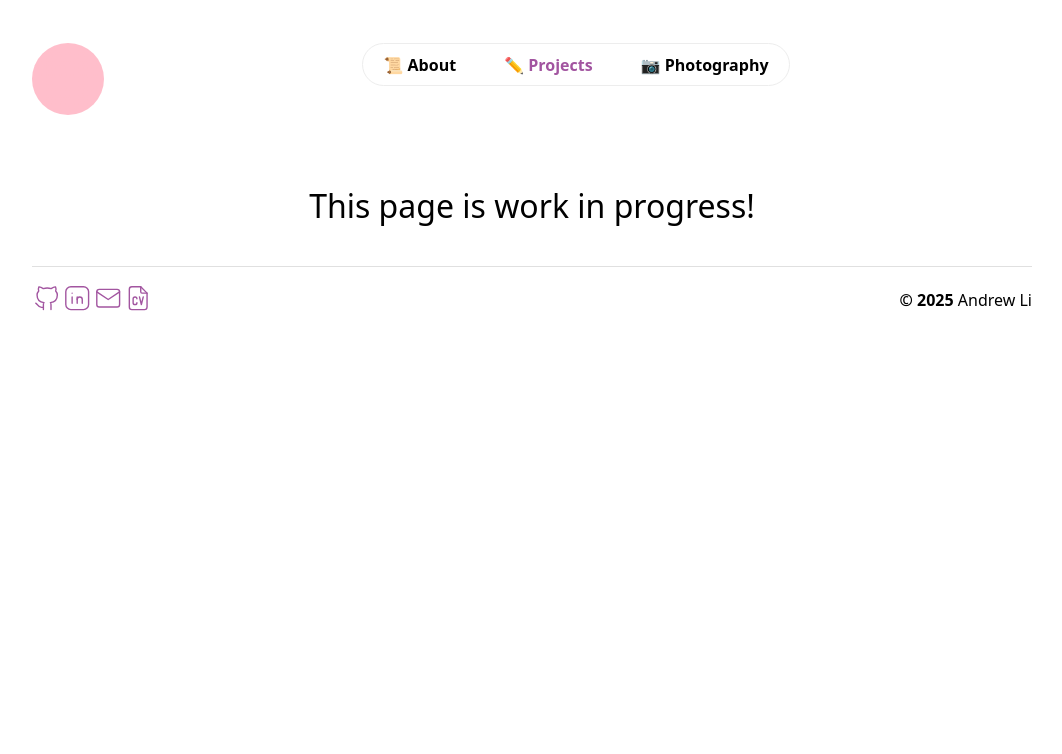
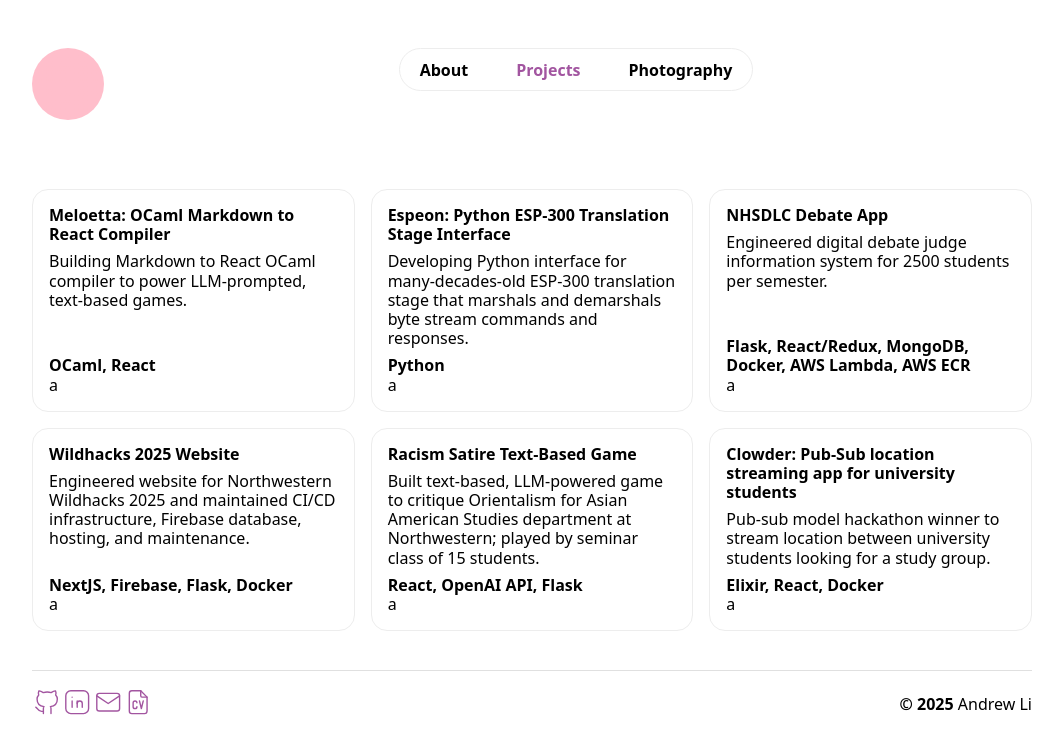
Before and after one commit to andrlime/personal-website, a React (Vite) app: page /projects in a window 1280 px wide. Shown: the top 754 px of the page, without its empty margins (108-1170 px from the left). Built offline with nearby package versions, Linux system fonts and the light colour scheme.

Commit message:
implement projects page

```diff
--- a/src/app.scss
+++ b/src/app.scss
@@ -13,11 +13,11 @@
   border-left: 0.5px solid colors.$border-light;
   border-right: 0.5px solid colors.$border-light;
 
-  padding: 1rem;
+  padding: 2rem;
 
-  width: 100vw;
+  width: 90vw;
   @include breakpoints.sm {
-    padding: 2.7rem;
+    padding: 3rem;
     width: 90vw;
     max-width: 1000px;
   }
--- a/src/data/navigation.ts
+++ b/src/data/navigation.ts
@@ -4,7 +4,7 @@ export interface INavigationItem {
 }
 
 export const NAVIGATION_ITEMS: Array<INavigationItem> = [
-    {text: "📜 About", href: "/about"},
-    {text: "✏️ Projects", href: "/projects"},
-    {text: "📷 Photography", href: "/photos"},
+    {text: "About", href: "/about"},
+    {text: "Projects", href: "/projects"},
+    {text: "Photography", href: "/photos"},
 ];
--- a/src/pages/ProjectsPage.tsx
+++ b/src/pages/ProjectsPage.tsx
@@ -1,9 +1,21 @@
 import "./pages.scss";
+
+import ProjectCard from "@/projects/ProjectCard";
 
 export const ProjectsPage: React.FC = () => {
   return (
     <div className="page__body" id="page__404body">
-      <div id="content">This page is work in progress!</div>
+      <div id="projects_page__grid">
+        <ProjectCard title={"Meloetta: OCaml Markdown to React Compiler"} description={"Building Markdown to React OCaml compiler to power LLM-prompted, text-based games."} tags={"OCaml, React"} link={"a"} />
+        <ProjectCard title={"Espeon: Python ESP-300 Translation Stage Interface"} description={"Developing Python interface for many-decades-old ESP-300 translation stage that marshals and demarshals byte stream commands and responses."} tags={"Python"} link={"a"} />
+        {/* <ProjectCard title={"Sealeo: Low Overhead C++ Threads"} description={"Developing clone of Go routines and channels."} tags={"C++, CMake"} link={"a"} /> */}
+
+        <ProjectCard title={"NHSDLC Debate App"} description={"Engineered digital debate judge information system for 2500 students per semester."} tags={"Flask, React/Redux, MongoDB, Docker, AWS Lambda, AWS ECR"} link={"a"} />
+        <ProjectCard title={"Wildhacks 2025 Website"} description={"Engineered website for Northwestern Wildhacks 2025 and maintained CI/CD infrastructure, Firebase database, hosting, and maintenance."} tags={"NextJS, Firebase, Flask, Docker"} link={"a"} />
+        <ProjectCard title={"Racism Satire Text-Based Game"} description={"Built text-based, LLM-powered game to critique Orientalism for Asian American Studies department at Northwestern; played by seminar class of 15 students."} tags={"React, OpenAI API, Flask"} link={"a"} />
+
+        <ProjectCard title={"Clowder: Pub-Sub location streaming app for university students"} description={"Pub-sub model hackathon winner to stream location between university students looking for a study group."} tags={"Elixir, React, Docker"} link={"a"} />
+      </div>
     </div>
   );
 };
--- a/src/pages/pages.scss
+++ b/src/pages/pages.scss
@@ -81,7 +81,18 @@
   }
 }
 
-.box {
-  background-color: red;
-  padding: 2rem;
+#projects_page__grid {
+  display: grid;
+  width: 100%;
+  gap: 1rem;
+
+  grid-template-columns: repeat(1, 1fr);
+
+  @include breakpoints.sm {
+    grid-template-columns: repeat(2, 1fr);
+  }
+
+  @include breakpoints.lg {
+    grid-template-columns: repeat(3, 1fr);
+  }
 }
--- /dev/null
+++ b/src/projects/ProjectCard.tsx
@@ -0,0 +1,23 @@
+import "./projects.scss";
+
+interface IProjectCard {
+  title: string;
+  description: string;
+  tags: string;
+  link: string;
+}
+
+export const ProjectCard: React.FC<IProjectCard> = ({title, description, link, tags}) => {
+  return (
+    <div className="project__card">
+      <div className="project__title">{title}</div>
+      <div>{description}</div>
+      <div className="project__bottom">
+        <div><strong>{tags}</strong></div>
+        <a>{link}</a>
+      </div>
+    </div>
+  );
+};
+
+export default ProjectCard;
--- /dev/null
+++ b/src/projects/projects.scss
@@ -0,0 +1,34 @@
+@use "@/shared/colors";
+@use "@/shared/breakpoints";
+
+.project__card {
+    padding: 1rem;
+
+
+    display: flex;
+    flex-direction: column;
+    justify-content: flex-start;
+
+    text-align: left;
+    line-height: 1.2;
+
+    gap: 0.5rem;
+
+    .project__title {
+        font-weight: 700;
+    }
+
+    .project__bottom {
+        justify-self: flex-end;
+        margin-top: auto;
+    }
+
+    border-radius: 16px;
+    border: 1.5px solid colors.$border-light;
+    transition: border 150ms ease;
+    &:hover {
+        border: 1.5px solid colors.$accent-light;
+        transition: border 450ms ease;
+        cursor: default;
+    }
+}
--- a/vite.config.ts
+++ b/vite.config.ts
@@ -21,6 +21,6 @@ export default defineConfig({
   preview: {
     host: true,
     port: 8080,
-    allowedHosts: ['*', "clownfish-app-hez8v.ondigitalocean.app", "andrewli.org", "www.andrewli.org", "andrewli.net", "www.andrewli.net"]
+    allowedHosts: ["*", "clownfish-app-hez8v.ondigitalocean.app", "andrewli.org", "www.andrewli.org", "andrewli.net", "www.andrewli.net"]
   }
 });
```
